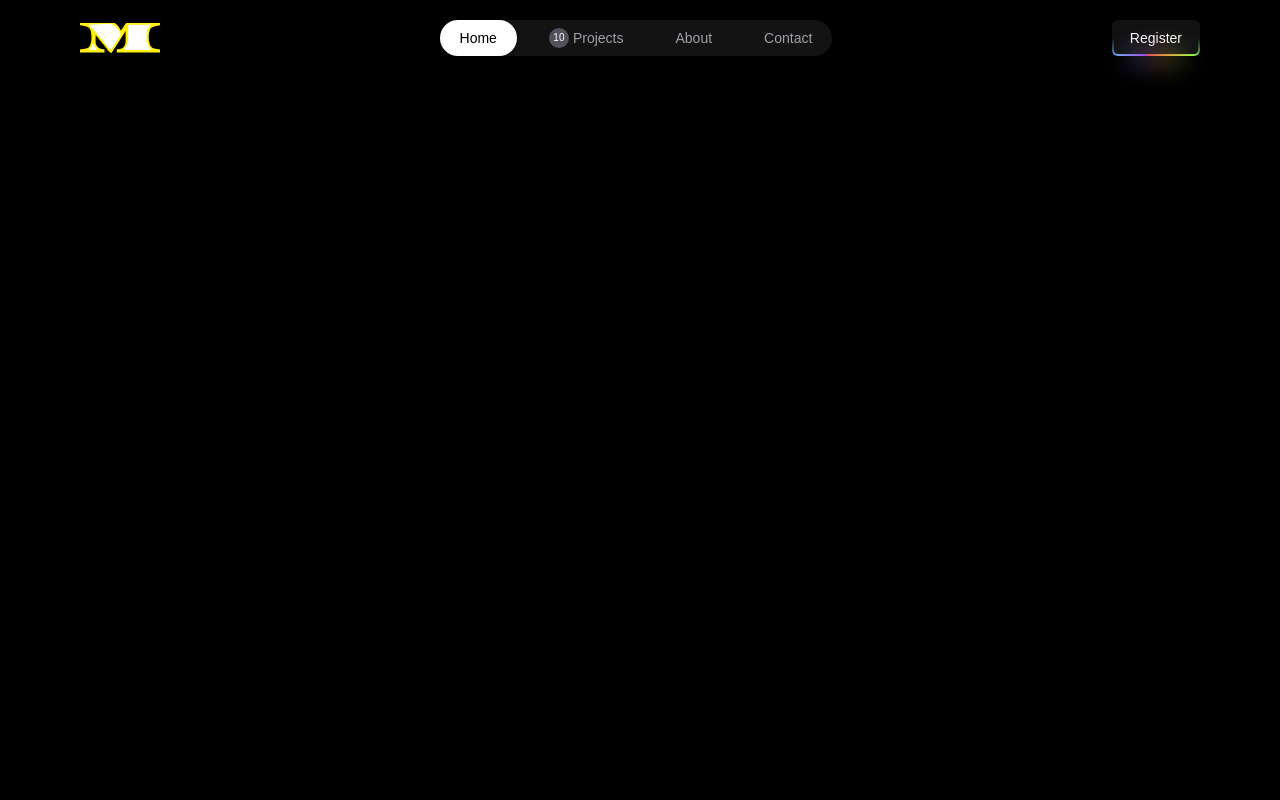
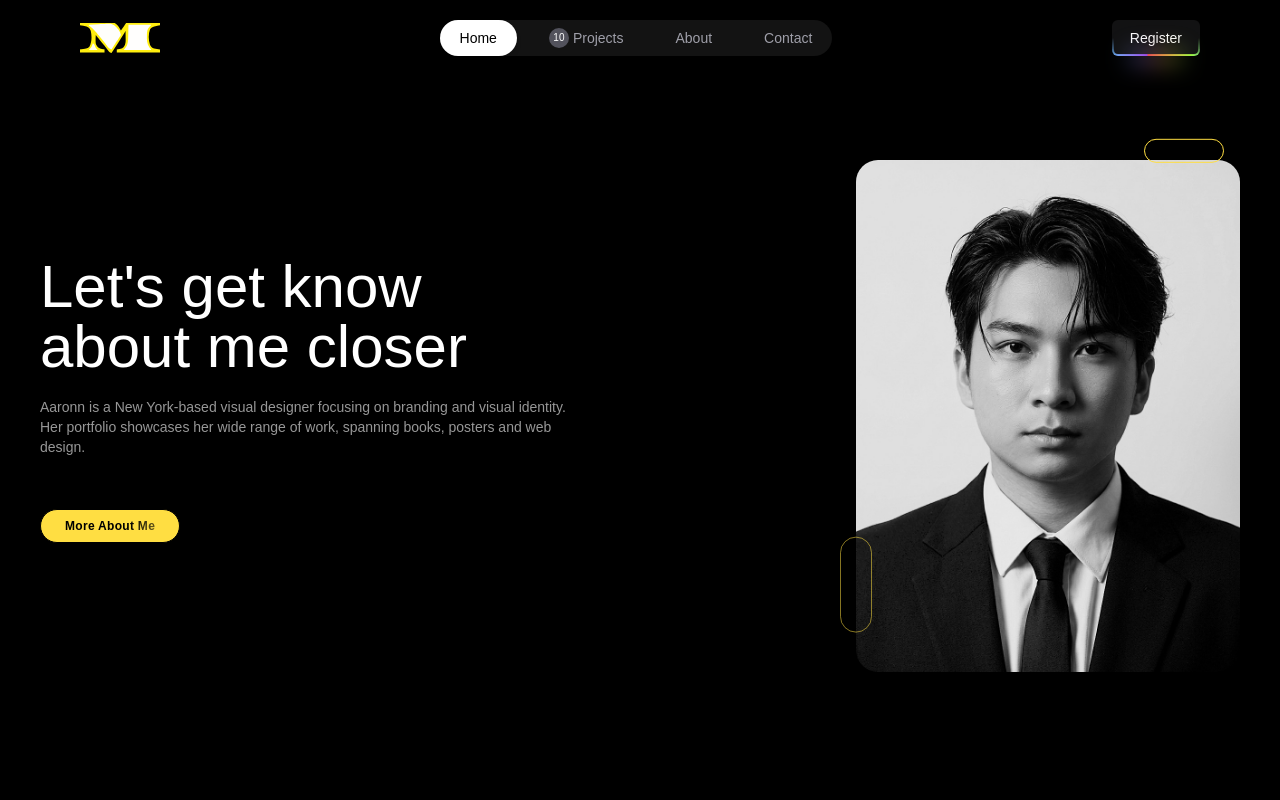
Before and after one commit to maonev/MikeGallery_V2, a React (Vite) app in the folder apps/web/: page / in a window 1280 px wide. Shown: the top 800 px of the page. Built offline with nearby package versions, Linux system fonts and the light colour scheme.

Commit message:
add hero section for homepage

```diff
--- a/apps/web/src/App.tsx
+++ b/apps/web/src/App.tsx
@@ -1,15 +1,8 @@
-import { Navbar } from "@/components/navbar";
 import "./index.css";
-import { Footer } from "@/components/footer";
+import { RoutesPath } from "./routes";
 
 function App() {
-  return (
-    <div>
-      <Navbar />
-      <div className="min-h-screen"></div>
-      <Footer />
-    </div>
-  );
+  return <RoutesPath />;
 }
 
 export default App;
--- /dev/null
+++ b/apps/web/src/components/Container.tsx
@@ -0,0 +1,10 @@
+type Props = {
+  className?: string;
+  children: React.ReactNode;
+};
+
+export const Container = ({ className = "", children }: Props) => (
+  <div className={`mx-auto max-w-7xl px-6 md:px-10 ${className}`}>
+    {children}
+  </div>
+);
--- /dev/null
+++ b/apps/web/src/components/ui/shiny-button.tsx
@@ -0,0 +1,72 @@
+import React from "react"
+import { motion, type MotionProps } from "motion/react"
+
+import { cn } from "@/lib/utils"
+
+const animationProps: MotionProps = {
+  initial: { "--x": "100%", scale: 0.8 },
+  animate: { "--x": "-100%", scale: 1 },
+  whileTap: { scale: 0.95 },
+  transition: {
+    repeat: Infinity,
+    repeatType: "loop",
+    repeatDelay: 1,
+    type: "spring",
+    stiffness: 20,
+    damping: 15,
+    mass: 2,
+    scale: {
+      type: "spring",
+      stiffness: 200,
+      damping: 5,
+      mass: 0.5,
+    },
+  },
+}
+
+interface ShinyButtonProps
+  extends
+    Omit<React.HTMLAttributes<HTMLElement>, keyof MotionProps>,
+    MotionProps {
+  children: React.ReactNode
+  className?: string
+}
+
+export const ShinyButton = React.forwardRef<
+  HTMLButtonElement,
+  ShinyButtonProps
+>(({ children, className, ...props }, ref) => {
+  return (
+    <motion.button
+      ref={ref}
+      className={cn(
+        "relative cursor-pointer rounded-lg border px-6 py-2 backdrop-blur-xl transition-shadow duration-300 ease-in-out hover:shadow dark:bg-[radial-gradient(circle_at_50%_0%,var(--primary)/10%_0%,transparent_60%)] dark:hover:shadow-[0_0_20px_var(--primary)/10%]",
+        className
+      )}
+      {...animationProps}
+      {...props}
+    >
+      <span
+        className="relative block tracking-wide dark:font-light"
+        style={{
+          maskImage:
+            "linear-gradient(-75deg,var(--primary) calc(var(--x) + 20%),transparent calc(var(--x) + 30%),var(--primary) calc(var(--x) + 100%))",
+        }}
+      >
+        {children}
+      </span>
+      <span
+        style={{
+          mask: "linear-gradient(rgb(0,0,0), rgb(0,0,0)) content-box exclude,linear-gradient(rgb(0,0,0), rgb(0,0,0))",
+          WebkitMask:
+            "linear-gradient(rgb(0,0,0), rgb(0,0,0)) content-box exclude,linear-gradient(rgb(0,0,0), rgb(0,0,0))",
+          backgroundImage:
+            "linear-gradient(-75deg,var(--primary)/10% calc(var(--x)+20%),var(--primary)/50% calc(var(--x)+25%),var(--primary)/10% calc(var(--x)+100%))",
+        }}
+        className="absolute inset-0 z-10 block rounded-[inherit] p-px"
+      />
+    </motion.button>
+  )
+})
+
+ShinyButton.displayName = "ShinyButton"
--- /dev/null
+++ b/apps/web/src/layouts/MainLayout.tsx
@@ -0,0 +1,15 @@
+import { Footer } from "@/components/footer";
+import { Navbar } from "@/components/navbar";
+import { Outlet } from "react-router";
+
+export const MainLayout = () => {
+  return (
+    <div className="min-h-screen flex flex-col">
+      <Navbar />
+      <main className="py-30 lg:py-40">
+        <Outlet />
+      </main>
+      <Footer />
+    </div>
+  );
+};
--- /dev/null
+++ b/apps/web/src/pages/home/index.tsx
@@ -0,0 +1,11 @@
+import { HeroSection } from "./sections/HeroSection";
+import { ProjectsHighlightSection } from "./sections/ProjectsHighlightSection";
+
+export const HomePage = () => {
+  return (
+    <>
+      <HeroSection />
+      <ProjectsHighlightSection />
+    </>
+  );
+};
--- /dev/null
+++ b/apps/web/src/pages/home/sections/HeroSection.tsx
@@ -0,0 +1,53 @@
+import { Container } from "@/components/Container";
+import { ShinyButton } from "@/components/ui/shiny-button";
+import { Paths } from "@/routes/paths";
+import { motion } from "motion/react";
+import { Link } from "react-router";
+
+export const HeroSection = () => {
+  return (
+    <Container className="flex flex-col gap-20 md:flex-row md:items-center">
+      <div className="flex flex-col gap-3 md:gap-5 xl:pr-50">
+        <h1 className="text-4xl text-white lg:text-6xl">
+          Let's get know about me closer
+        </h1>
+        <p className="text-[#979797] text-sm">
+          Aaronn is a New York-based visual designer focusing on branding and
+          visual identity. Her portfolio showcases her wide range of work,
+          spanning books, posters and web design.
+        </p>
+        <Link to={Paths.ABOUT} className="py-8 w-fit">
+          <ShinyButton className="bg-button-primary font-bold rounded-2xl text-black text-xs">
+            More About Me
+          </ShinyButton>
+        </Link>
+      </div>
+      <div className="relative w-full max-w-sm">
+        <img
+          src="../../../public/img/michaels.jpg"
+          alt=""
+          className="rounded-3xl object-cover object-top aspect-square md:aspect-3/4"
+        />
+
+        <motion.span
+          aria-hidden
+          className="absolute -top-3 right-4 h-6 w-20 rounded-full border border-button-primary"
+          animate={{ y: [0, -10, 0] }}
+          transition={{ duration: 4, repeat: Infinity, ease: "easeInOut" }}
+        />
+
+        <motion.span
+          aria-hidden
+          className="absolute -left-4 bottom-10 h-24 w-8 rounded-full border border-button-primary"
+          animate={{ y: [0, 12, 0], opacity: [0.5, 1, 0.5] }}
+          transition={{
+            duration: 5,
+            repeat: Infinity,
+            ease: "easeInOut",
+            delay: 1,
+          }}
+        />
+      </div>
+    </Container>
+  );
+};
--- /dev/null
+++ b/apps/web/src/pages/home/sections/ProjectsHighlightSection.tsx
@@ -0,0 +1,9 @@
+import { Container } from "lucide-react";
+
+export const ProjectsHighlightSection = () => {
+  return (
+    <Container>
+      <div></div>
+    </Container>
+  );
+};
--- a/apps/web/src/routes/index.tsx
+++ b/apps/web/src/routes/index.tsx
@@ -1,9 +1,14 @@
-// import { Route, Routes } from "react-router";
+import { MainLayout } from "@/layouts/MainLayout";
+import { Route, Routes } from "react-router";
+import { Paths } from "./paths";
+import { HomePage } from "@/pages/home";
 
 export const RoutesPath = () => {
-  // return (
-  //   <Routes>
-  //     <Route></Route>
-  //   </Routes>
-  // );
+  return (
+    <Routes>
+      <Route element={<MainLayout />}>
+        <Route path={Paths.HOME} element={<HomePage />} />
+      </Route>
+    </Routes>
+  );
 };
```
Also changed, not shown: apps/web/public/img/michaels.jpg (added), apps/web/src/pages/projects/index.tsx (added).
